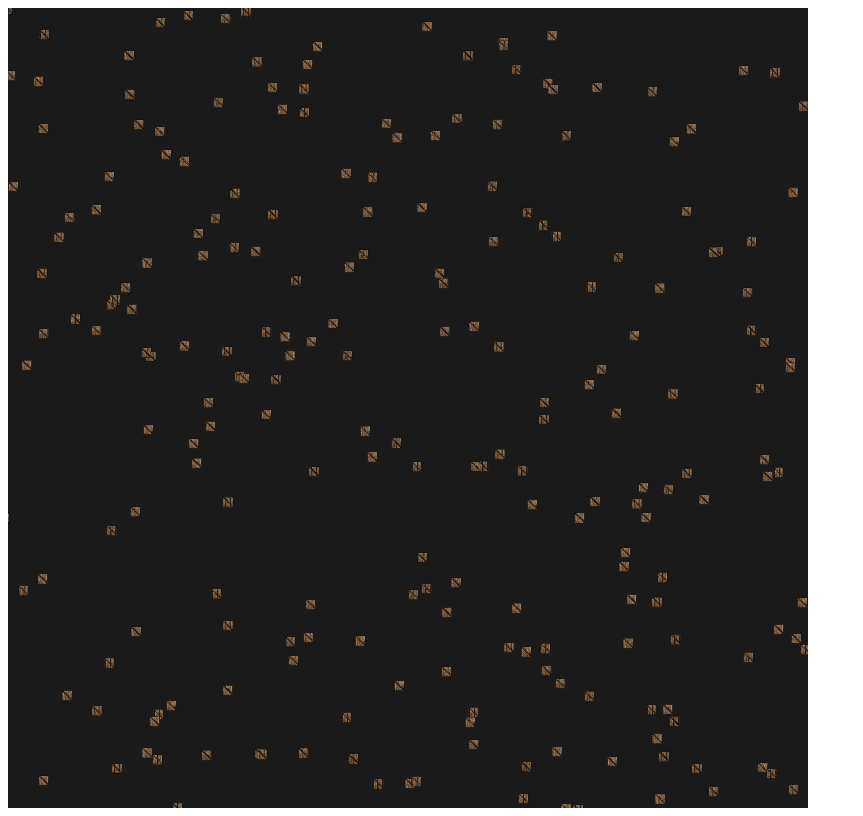
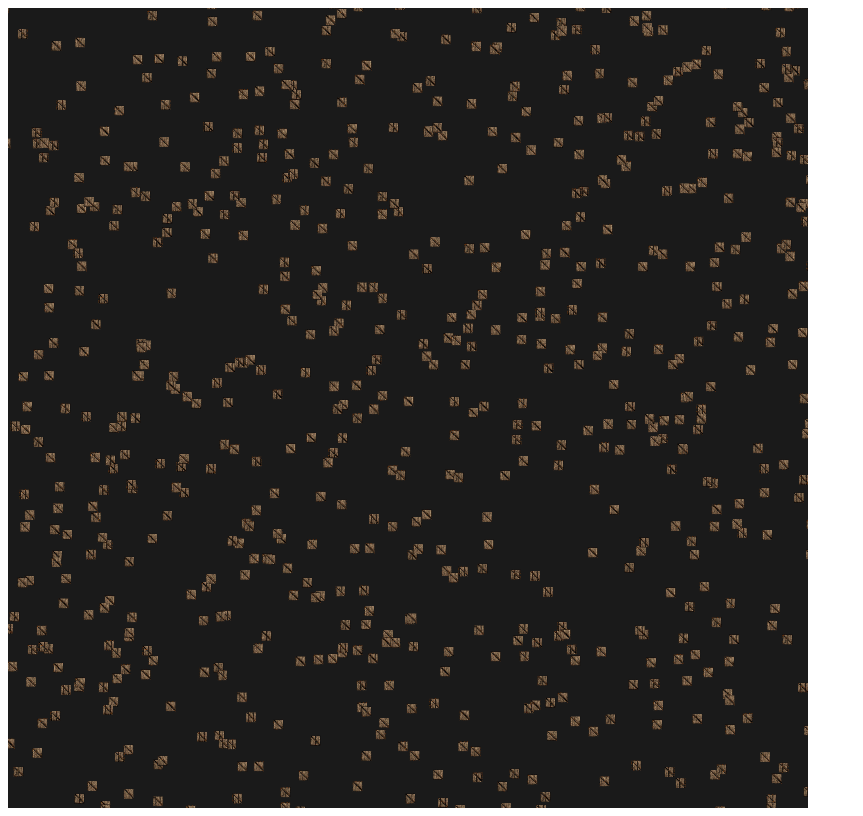
Before and after one commit to vilya/WebGLExperiments, a plain HTML site: page index.html in a window 1280 px wide. Shown: the whole page, without its empty margins (0-863 px from the left). Drawn offline with Linux system fonts and the light colour scheme.

Commit message:
2D particles with no colour attribute
Particles are textured and were ignoring the colour attribute, so this change removes it.

Coords for particles are now given in 2D and there's a uniform shader variable to specify their depth. This will let us draw things in separate 2D layers.

```diff
--- a/index.html
+++ b/index.html
@@ -16,19 +16,16 @@
 
     <!-- Vertex shader. -->
     <script type="x-shader/x-vertex" id="shader-vs">
-      attribute vec3 vertexPos;
-      attribute vec3 vertexColor;
+      attribute vec2 vertexPos;
 
       uniform mat4 worldToViewportMatrix;
-
-      varying vec4 vColor;
+      uniform float zDepth;
 
       void main()
       {
-        vec4 worldPos = vec4(vertexPos, 1);
+        vec4 worldPos = vec4(vertexPos, zDepth, 1);
         gl_Position = worldToViewportMatrix * worldPos;
         gl_PointSize = 10.0;
-        vColor = vec4(vertexColor, 1);
       }
     </script>
 
@@ -37,8 +34,6 @@
       precision mediump float;
 
       uniform sampler2D texture;
-
-      varying vec4 vColor;
 
       void main()
       {
--- a/js/main.js
+++ b/js/main.js
@@ -1,4 +1,11 @@
 var wtf = function () {  // start of the wtf namespace
+
+//
+// Constants
+//
+
+var kParticleZ = 0.1;
+
 
 //
 // Global variables
@@ -124,32 +131,24 @@ function init(canvas)
 
   // Set up the shaders
   gShaderProgram = program("shader-vs", "shader-fs",
-      [ "worldToViewportMatrix", "texture" ], // uniforms
-      [ "vertexPos", "vertexColor" ] );       // attributes
+      [ "worldToViewportMatrix", "zDepth", "texture" ], // uniforms
+      [ "vertexPos" ] );                                // attributes
 
   // Set up the world.
   var world = {
     'vertexCount': 1024,
     'vertexPos': gl.createBuffer(),
-    'vertexColor': gl.createBuffer(),
     'texture': texture("img/crate.gif")
   };
   var points = [];
   var colors = [];
   Math.seedrandom('JSPointSprites');
   for (var i = 0; i < world.vertexCount; i++) {
-    for (var j = 0; j < 3; j++) {
-      points.push(Math.random() * 10.0 - 5.0);
-      colors.push(Math.random());
-    }
+    for (var j = 0; j < 2; j++)
+      points.push(Math.random() * 5.0 - 2.5);
   }
-
   gl.bindBuffer(gl.ARRAY_BUFFER, world.vertexPos);
   gl.bufferData(gl.ARRAY_BUFFER, new Float32Array(points), gl.STATIC_DRAW);
-
-  gl.bindBuffer(gl.ARRAY_BUFFER, world.vertexColor);
-  gl.bufferData(gl.ARRAY_BUFFER, new Float32Array(colors), gl.STATIC_DRAW);
-
   gl.bindBuffer(gl.ARRAY_BUFFER, null);
 
   gl.world = world;
@@ -183,13 +182,11 @@ function draw()
   gl.useProgram(gShaderProgram);
   gShaderProgram.enableAttribs();
   gl.uniformMatrix4fv(gShaderProgram.uniforms.worldToViewportMatrix, false, transform);
+  gl.uniform1f(gShaderProgram.uniforms.zDepth, kParticleZ);
   gl.uniform1i(gShaderProgram.uniforms.texture, 0);
 
   gl.bindBuffer(gl.ARRAY_BUFFER, world.vertexPos);
-  gl.vertexAttribPointer(gShaderProgram.attribs['vertexPos'], 3, gl.FLOAT, false, 12, 0);
-
-  gl.bindBuffer(gl.ARRAY_BUFFER, world.vertexColor);
-  gl.vertexAttribPointer(gShaderProgram.attribs['vertexColor'], 3, gl.FLOAT, false, 12, 0);
+  gl.vertexAttribPointer(gShaderProgram.attribs['vertexPos'], 2, gl.FLOAT, false, 8, 0);
 
   gl.drawArrays(gl.POINTS, 0, world.vertexCount);
 
```
